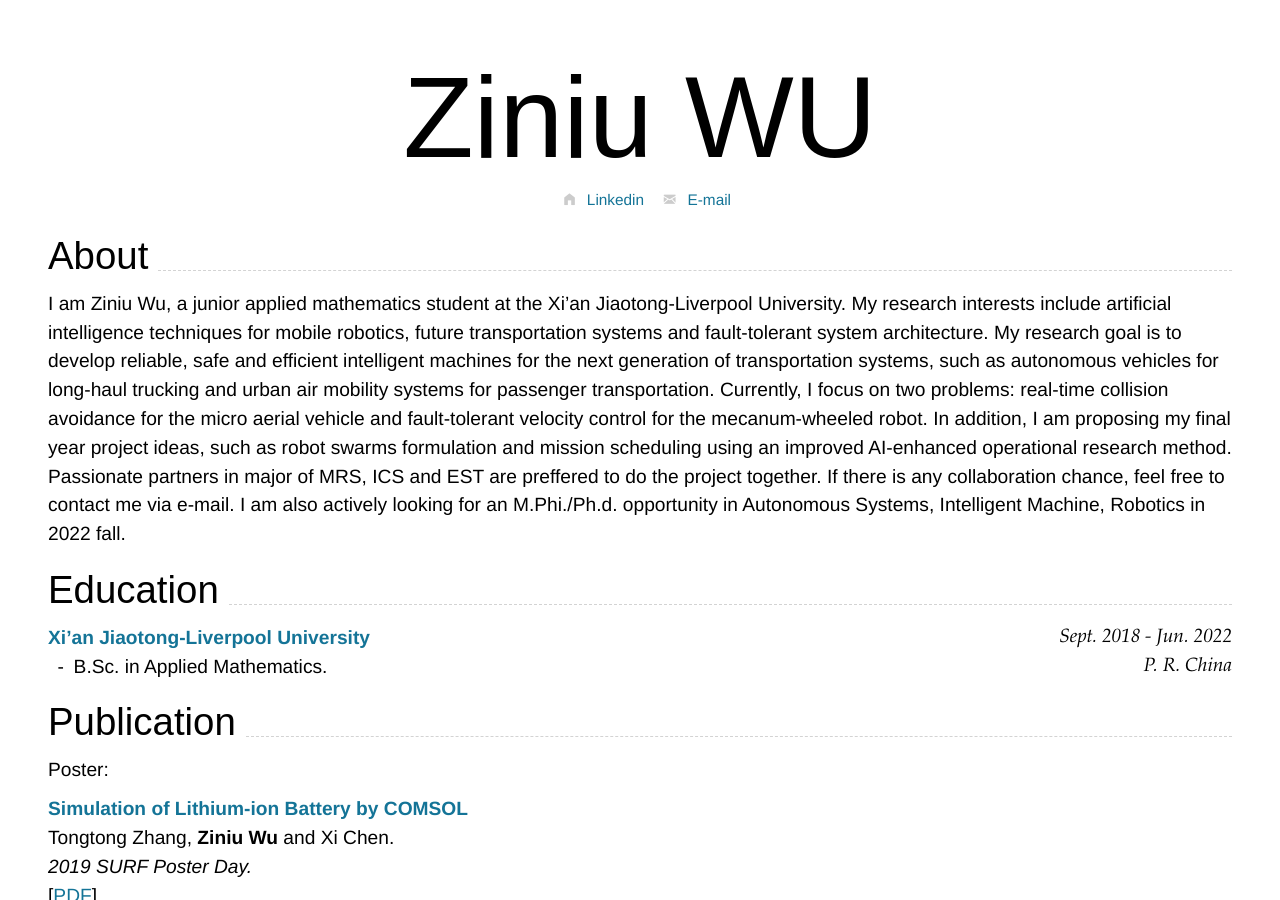
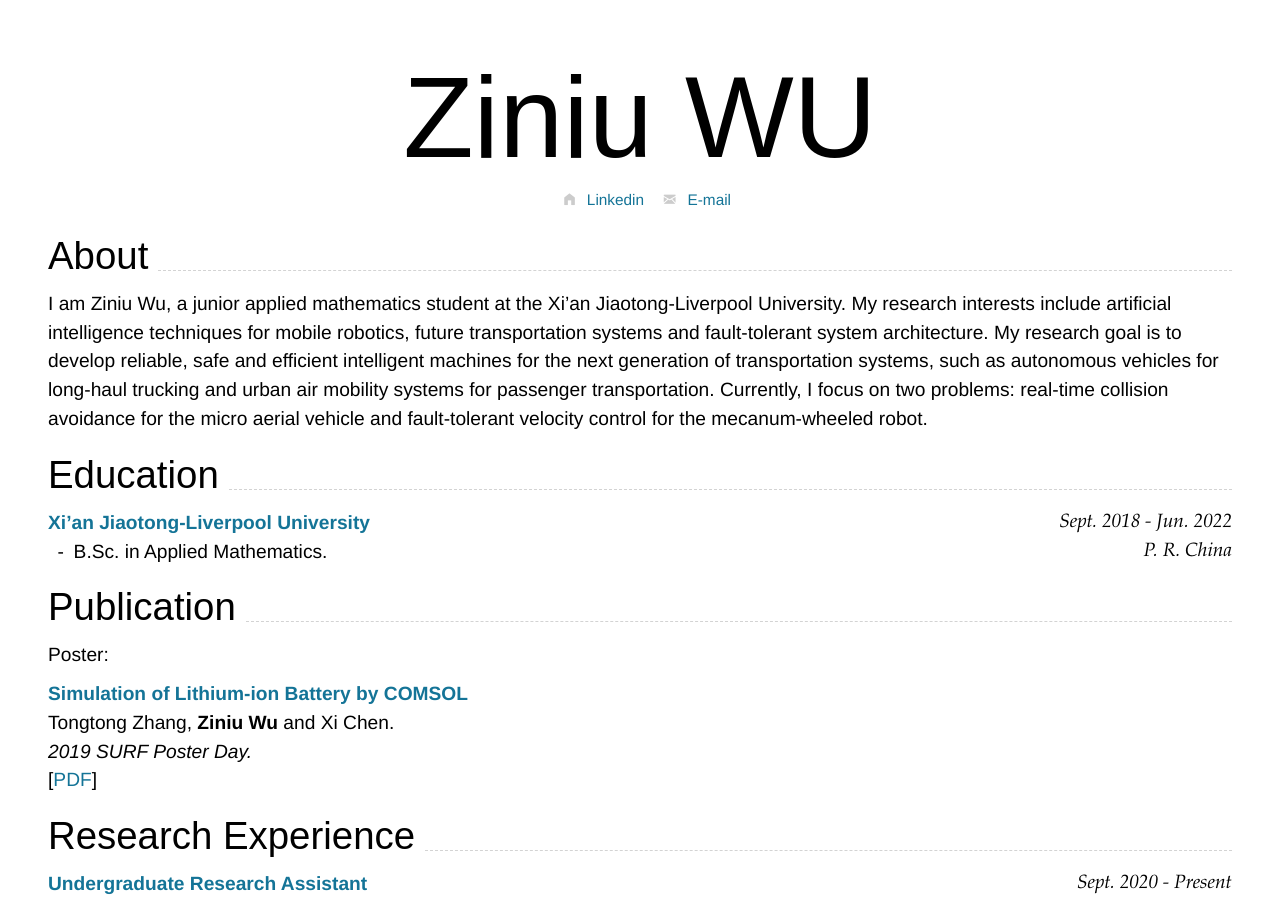
Before and after one commit to RoboDD/ziniu-cv, a Jekyll site: the page built from index.md, in a window 1280 px wide and 900 px high. Built offline with Jekyll 4.4.1, drawn with Linux system fonts in a browser that asks for light colours; nearby versions of some CDN libraries.

Commit message:
Update index.md

```diff
--- a/index.md
+++ b/index.md
@@ -23,7 +23,9 @@ Supported arguments:
 
 ## About
 
-I am Ziniu Wu, a junior applied mathematics student at the Xi'an Jiaotong-Liverpool University. My research interests include artificial intelligence techniques for mobile robotics, future transportation systems and fault-tolerant system architecture. My research goal is to develop reliable, safe and efficient intelligent machines for the next generation of transportation systems, such as autonomous vehicles for long-haul trucking and urban air mobility systems for passenger transportation. Currently, I focus on two problems: real-time collision avoidance for the micro aerial vehicle and fault-tolerant velocity control for the mecanum-wheeled robot. In addition, I am proposing my final year project ideas, such as robot swarms formulation and mission scheduling using an improved AI-enhanced operational research method. Passionate partners in major of MRS, ICS and EST are preffered to do the project together. If there is any collaboration chance, feel free to contact me via e-mail. I am also actively looking for an M.Phi./Ph.d. opportunity in Autonomous Systems, Intelligent Machine, Robotics in 2022 fall.
+I am Ziniu Wu, a junior applied mathematics student at the Xi'an Jiaotong-Liverpool University. My research interests include artificial intelligence techniques for mobile robotics, future transportation systems and fault-tolerant system architecture. My research goal is to develop reliable, safe and efficient intelligent machines for the next generation of transportation systems, such as autonomous vehicles for long-haul trucking and urban air mobility systems for passenger transportation. Currently, I focus on two problems: real-time collision avoidance for the micro aerial vehicle and fault-tolerant velocity control for the mecanum-wheeled robot.
+<!--In addition, I am proposing my final year project ideas, such as robot swarms formulation and mission scheduling using an improved AI-enhanced operational research method. Passionate partners in major of MRS, ICS and EST are preffered to do the project together. If there is any collaboration chance, feel free to contact me via e-mail. I am also actively looking for an M.Phi./Ph.d. opportunity in Autonomous Systems, Intelligent Machine, Robotics in 2022 fall.
+-->
 
 ## Education
 
```
